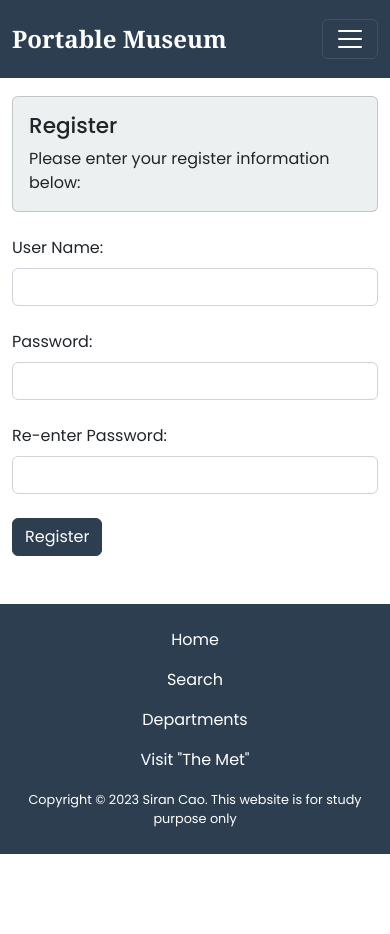
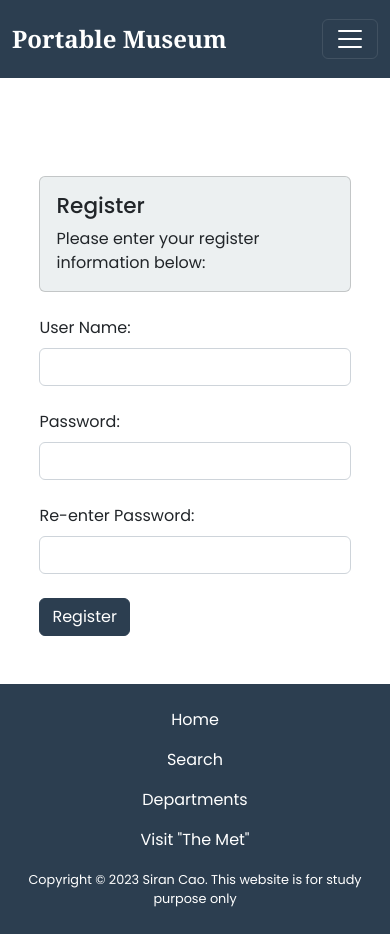
Before and after one commit to siranchao/my_museum, a Next.js app: page /register in a window 390 px wide. Before the commit the page ends 854 px from the top, so only its background shows below. Built offline with nearby package versions, Linux system fonts and the light colour scheme; no server answers.

Commit message:
update pages

```diff
--- a/pages/department/index.js
+++ b/pages/department/index.js
@@ -67,9 +67,7 @@ export default function DepartmentCollection() {
                                 {
                                     artworkList.length > 0 ?
                                         artworkList[page - 1].map((item) => (
-                                            <Col lg={3} md={4} sm={6} xs={12} key={item}>
-                                                <ArtworkCard objectID={item} />
-                                            </Col>
+                                            <ArtworkCard key={item} objectID={item} />
                                         ))
                                         :
                                         <CustomCard title={"Ops! Nothing can be found"} text={"Sorry no results can be found based on your search. Please try entering for something else or check your keywords."} />
--- a/pages/login.js
+++ b/pages/login.js
@@ -7,6 +7,7 @@ import Alert from '@/components/Alert';
 import Loading from '@/components/Loading';
 import { useAtom } from 'jotai'
 import { searchHistoryAtom, favoritesAtom } from '@/store';
+import styles from '../styles/auth.module.css'
 
 export default function Login() {
     const router = useRouter();
@@ -52,7 +53,7 @@ export default function Login() {
     }
 
     return (
-        <>
+        <div className={styles.container}>
             <Card bg="light">
                 <Card.Body><h4>Login</h4>Please enter your login information below:</Card.Body>
             </Card>
@@ -74,6 +75,6 @@ export default function Login() {
                     {loading && <Loading />}
                 </div>
             </Form>
-        </>
+        </div>
     )
 }
--- a/pages/register.js
+++ b/pages/register.js
@@ -4,6 +4,7 @@ import { useRouter } from 'next/router';
 import Alert from '@/components/Alert';
 import Loading from '@/components/Loading';
 import { registerUser } from '@/lib/auth';
+import styles from '../styles/auth.module.css'
 
 export default function Register() {
     const router = useRouter();
@@ -42,7 +43,7 @@ export default function Register() {
 
 
     return (
-        <>
+        <div className={styles.container}>
             <Card bg="light">
                 <Card.Body><h4>Register</h4>Please enter your register information below:</Card.Body>
             </Card>
@@ -69,6 +70,6 @@ export default function Register() {
                     {loading && <Loading />}
                 </div>
             </Form>
-        </>
+        </div>
     )
 }
--- /dev/null
+++ b/styles/auth.module.css
@@ -0,0 +1,17 @@
+.container {
+    margin: auto;
+    margin-top: 5rem;
+    width: 35rem;
+}
+
+@media (max-width: 768px) {
+    .container {
+        width: 80%
+    }
+}
+
+@media (max-width: 640px) {
+    .container {
+        width: 85%
+    }
+}
```
Also changed, not shown: components/ArtworkCard.js (+4 -3 lines).
